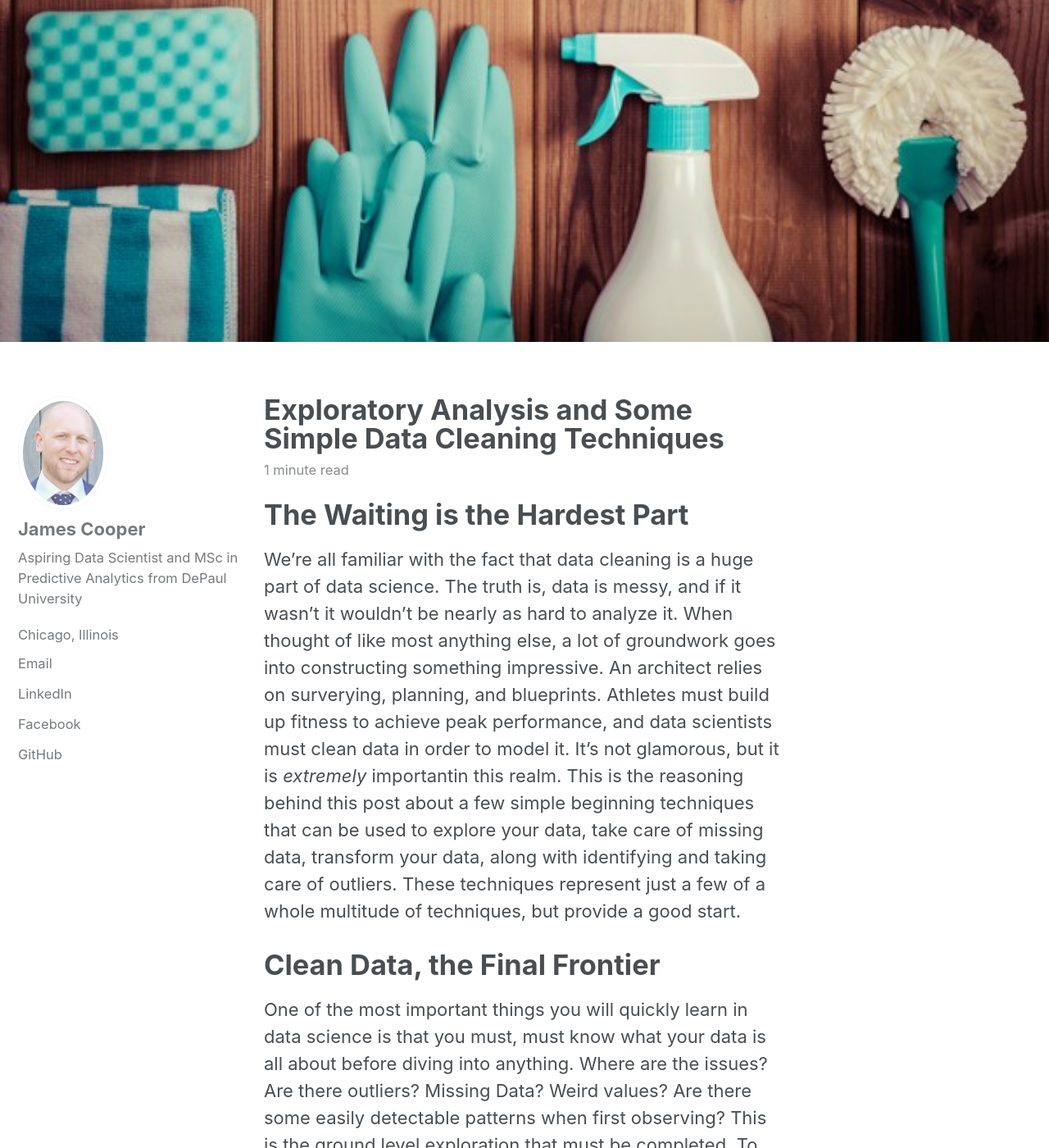
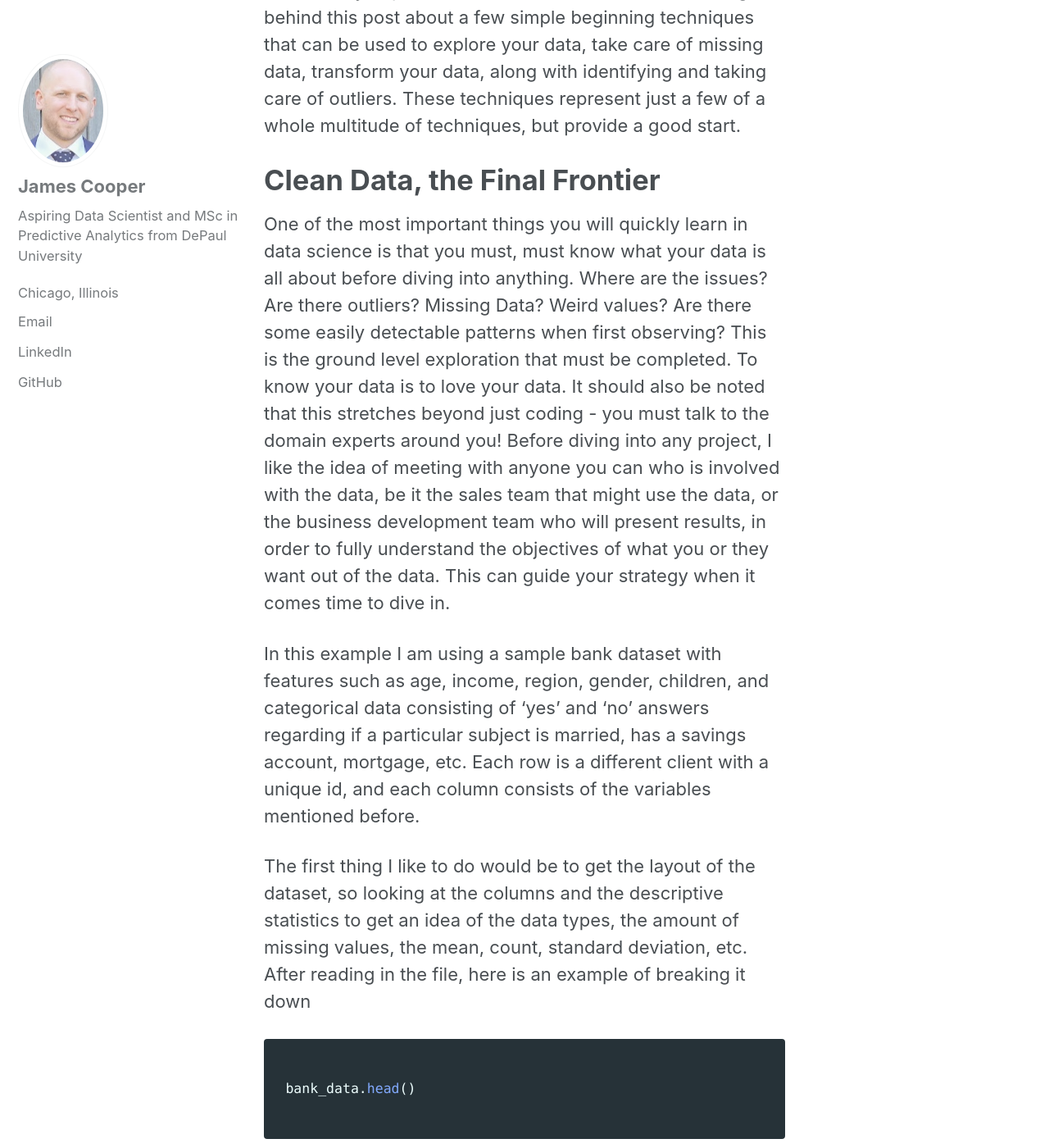
Before and after one commit to jamesjcooper/jamesjcooper.github.io, a Jekyll site: the page built from _posts/2018-10-31-datacleaning.md, in a window 1280 px wide and 1400 px high, scrolled down 527 px. Shown: the whole window at 82% size. Built offline with Jekyll 4.4.1, drawn with Linux system fonts in a browser that asks for light colours; cached includes are drawn as plain includes; some of the changed text lies outside the part shown.

Commit message:
test_pic

````diff
--- a/_config.yml
+++ b/_config.yml
@@ -121,7 +121,7 @@
       url: "https://www.linkedin.com/in/james-cooper-6b74227/"
     - label: "Facebook"
       icon: "fab fa-fw fa-facebook-square"
-      url: "https://www.facebook.com/james.cooper.798"
+      #url: "https://www.facebook.com/james.cooper.798"
     - label: "GitHub"
       icon: "fab fa-fw fa-github"
       url: "https://github.com/jamesjcooper"
--- a/_posts/2018-10-31-datacleaning.md
+++ b/_posts/2018-10-31-datacleaning.md
@@ -1,13 +1,11 @@
 ---
 title: "Exploratory Analysis and Some Simple Data Cleaning Techniques"
 date: 2018-10-31
-header:
-  image: "/images/datacleaning/cleaning.jpg"
+#header:
+#  image: "/images/datacleaning/cleaning.jpg"
 excerpt: "Data Cleaning, Data Science"
 mathjax: "true"
 ---
-
-# The Waiting is the Hardest Part
 
 We're all familiar with the fact that data cleaning is a huge part of data science.
 The truth is, data is messy, and if it wasn't it wouldn't be nearly as hard
@@ -15,7 +13,7 @@
 into constructing something impressive. An architect relies on surverying, planning,
 and blueprints. Athletes must build up fitness to achieve peak performance, and data
 scientists must clean data in order to model it. It's not glamorous, but it is *extremely*
-importantin this realm. This is the reasoning behind this post about a few simple
+important in this realm. This is the reasoning behind this post about a few simple
 beginning techniques that can be used to explore your data, take care of missing data,
 transform your data, along with identifying and taking care of outliers. These techniques
 represent just a few of a whole multitude of techniques, but provide a good start.
@@ -26,12 +24,29 @@
 must know what your data is all about before diving into anything. Where are the issues?
 Are there outliers? Missing Data? Weird values? Are there some easily detectable patterns
 when first observing? This is the ground level exploration that must be completed. To know
-your data is to love your data - that should be your mantra. It should also be noted that
-this stretches beyond just coding - you must talk to the experts around you! Before diving
+your data is to love your data. It should also be noted that
+this stretches beyond just coding - you must talk to the domain experts around you! Before diving
 into any project, I like the idea of meeting with anyone you can who is involved with the data,
-be it the sales team that might use the data, or the business analyst who will present results,
+be it the sales team that might use the data, or the business development team who will present results,
 in order to fully understand the objectives of what you or they want out of the data. This
-can guide your strategy when it comes time to dive in. Now, on to the exploration.
+can guide your strategy when it comes time to dive in.
+
+In this example I am using a sample bank dataset with features such as age, income, region, gender,
+children, and categorical data consisting of 'yes' and 'no' answers regarding if a particular
+subject is married, has a savings account, mortgage, etc. Each row is a different client with
+a unique id, and each column consists of the variables mentioned before.
+
+The first thing I like to do would be to get the layout of the dataset, so looking at the columns and the
+descriptive statistics to get an idea of the data types, the amount of missing values, the mean, count,
+standard deviation, etc. After reading in the file, here is an example of breaking it down
+
+```python
+
+ bank_data.head()
+
+```
+
+<img src="{{ site.url }}{{ site.baseurl }}/images/datacleaning/head.jpg" alt="linearly separable data">
 
 
 
````
Also changed, not shown: images/datacleaning/head.JPG (added).
